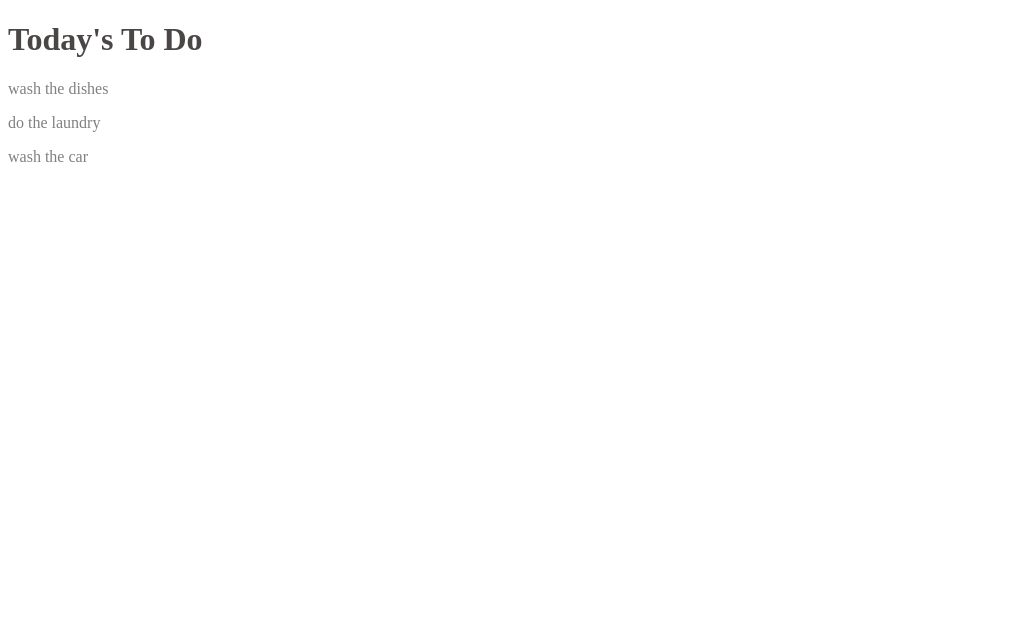
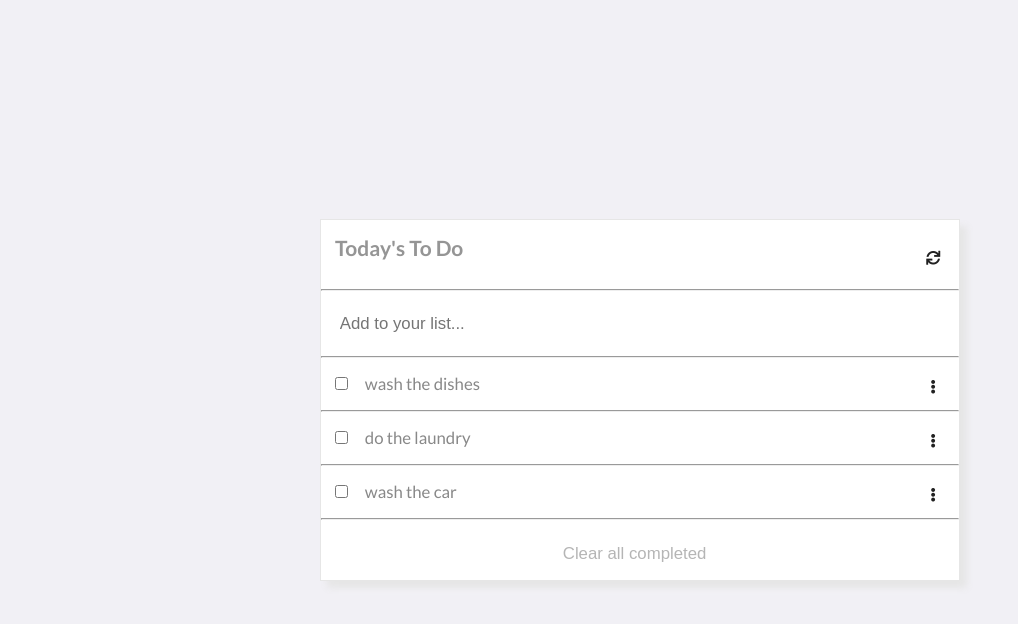
Before and after one commit to Kingstalux/Webpack, a website built with webpack: page webpack-demo/src/index.html in a window 1280 px wide. Shown: the whole page, without its empty margins (0-1018 px from the left). Built offline with nearby package versions, Linux system fonts and the light colour scheme.

Commit message:
Style to do list

```diff
--- a/webpack-demo/src/index.html
+++ b/webpack-demo/src/index.html
@@ -3,11 +3,27 @@
 <head>
     <meta charset="UTF-8">
     <meta name="viewport" content="width=device-width, initial-scale=1.0">
+    <link rel="stylesheet" href="https://cdnjs.cloudflare.com/ajax/libs/semantic-ui/2.4.1/semantic.min.css">
     <title>To Do List</title>
 </head>
 <body>
-    <h1>Today's To Do</h1>
 
-    <div id="list-container"></div>
+    <section class="body">
+        <div class="heading">
+            <h1>Today's To Do</h1>
+            <i class="sync icon"></i>
+        </div>
+
+        <hr>
+
+        <input type="text" placeholder="Add to your list..." class="new-item">
+
+        <hr>
+
+        <div id="list-container"></div>
+
+        <button type="button" class="button">Clear all completed</button>
+    </section>
+
 </body>
 </html>
--- a/webpack-demo/src/index.js
+++ b/webpack-demo/src/index.js
@@ -22,8 +22,22 @@ const tasks = [
 ];
 
 tasks.forEach((element) => {
+  const div = document.createElement('div');
+  div.className = 'task';
+  const container = document.getElementById('list-container');
+  container.appendChild(div);
+  const div2 = document.createElement('div');
+  div2.className = 'div';
+  div.appendChild(div2);
+  const checkbox = document.createElement('input');
+  checkbox.type = 'checkbox';
+  div2.appendChild(checkbox);
   const para = document.createElement('p');
   para.innerText = element.description;
-  const container = document.getElementById('list-container');
-  container.appendChild(para);
+  div2.appendChild(para);
+  const icon = document.createElement('i');
+  icon.className = 'ellipsis vertical icon';
+  div.appendChild(icon);
+  const hr = document.createElement('hr');
+  container.appendChild(hr);
 });
--- a/webpack-demo/src/style.css
+++ b/webpack-demo/src/style.css
@@ -1,7 +1,69 @@
 h1 {
-  color: rgb(75, 70, 70);
+  color: #959595;
+  font-size: 1.5em;
 }
 
 p {
-  color: grey;
+  color: #888;
+  font-size: 1.2em;
 }
+
+body {
+  display: flex;
+  align-items: center;
+  justify-content: center;
+  background-color: #f1f0f5;
+}
+
+.body {
+  width: 50vw;
+  background-color: white;
+  border: 0.1em solid #e6e6e6;
+  box-shadow: 0.5em 0.5em 0.5em #e6e6e6;
+}
+
+.heading {
+  display: flex;
+  justify-content: space-between;
+  align-items: center;
+  margin: 1em;
+}
+
+.new-item {
+  margin: 1em;
+  border: none;
+  width: 45vw;
+  height: 1em;
+  font-size: 1.2em;
+  color: #b5b5b5;
+}
+
+.task {
+  display: flex;
+  justify-content: space-between;
+  align-items: center;
+  margin: 1em;
+}
+
+.div {
+  display: flex;
+  align-items: center;
+  justify-content: space-between;
+}
+
+.div p {
+  margin-left: 1em;
+}
+
+.button {
+  width: 49vw;
+  border: none;
+  color: #b5b5b5;
+  background-color: white;
+  padding: 1em;
+  font-size: 1.2em;
+}
+
+input:focus {
+  outline: none;
+}
```
